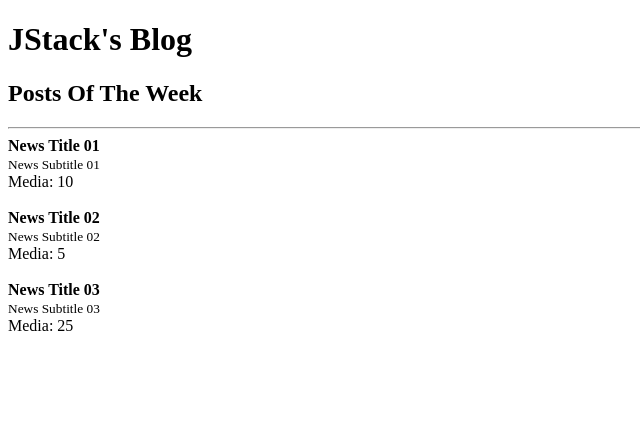
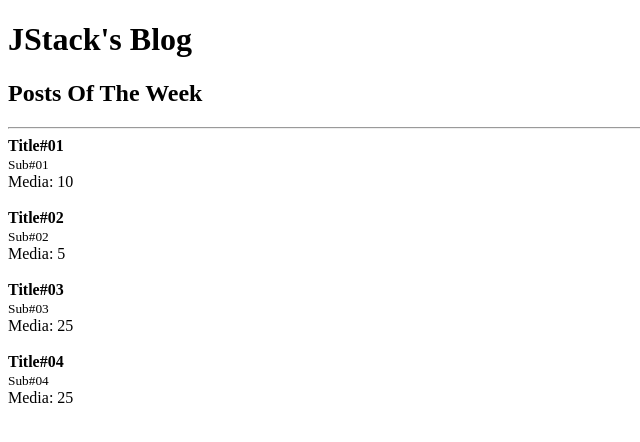
Before and after one commit to rsfbernardes/react-fundamentals, a React app: page / in a window 1280 px wide. Shown: the top 442 px of the page, without its empty margins (0-640 px from the left). Built offline with nearby package versions, Linux system fonts and the light colour scheme.

Commit message:
Rendering Lists

```diff
--- a/src/App.js
+++ b/src/App.js
@@ -2,6 +2,13 @@
 
 import Post from "./Post";
 import Header from "./Header";
+
+const posts = [
+  {title: 'Title#01', subtitle: 'Sub#01', likes: 20},
+  {title: 'Title#02', subtitle: 'Sub#02', likes: 10},
+  {title: 'Title#03', subtitle: 'Sub#03', likes: 50},
+  {title: 'Title#04', subtitle: 'Sub#04', likes: 50},
+];
 
 function App() {
   return (
@@ -12,27 +19,16 @@
 
       <hr />
 
-      <Post
-        likes={20}
-        post={{
-          title: 'News Title 01',
-          subtitle: 'News Subtitle 01'
-        }}
-      />
-      <Post
-        likes={10}
-        post={{
-          title: 'News Title 02',
-          subtitle: 'News Subtitle 02'
-        }}
-      />
-      <Post
-        likes={50}
-        post={{
-          title: 'News Title 03',
-          subtitle: 'News Subtitle 03'
-        }}
-      />
+      {posts.map(post => (
+        <Post
+          key={post.title}
+          likes={post.likes}
+          post={{
+            title: post.title,
+            subtitle: post.subtitle,
+          }}
+        />
+      ))}
     </>
   );
 };
```
